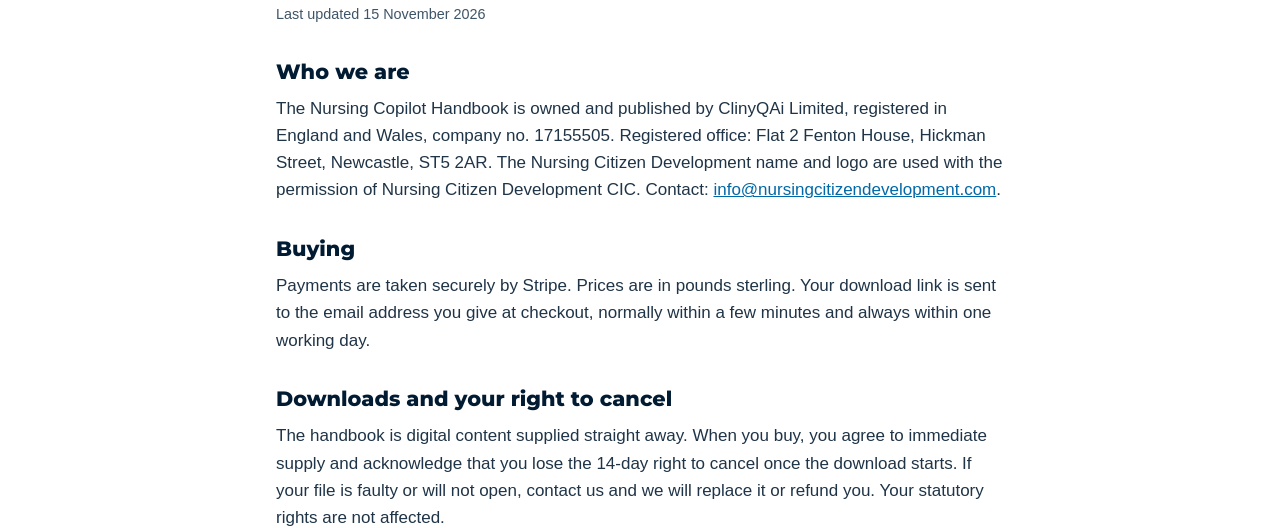
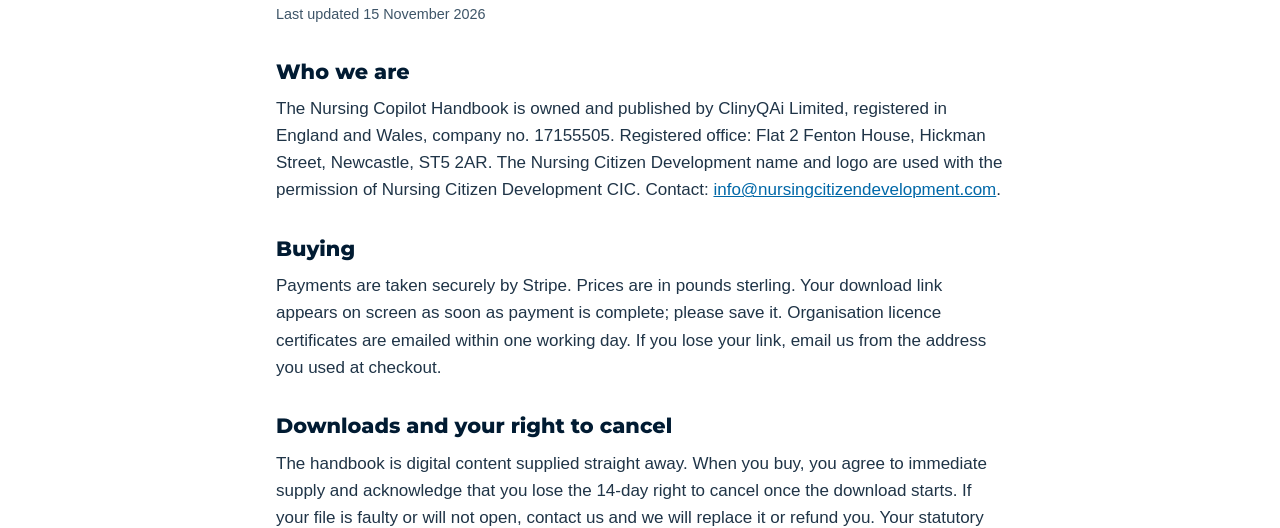
Before and after one commit to Clinical-Quality-Artifical-Intelligence/nursing-copilot-handbook, a plain HTML site: page terms.html in a window 1280 px wide. Shown: the part 280-808 px from the top of the page. Drawn offline with Linux system fonts and the light colour scheme.

Commit message:
Download link shown straight after payment
Co-Authored-By: Claude Opus 5.5 <noreply@anthropic.com>

```diff
--- a/terms.html
+++ b/terms.html
@@ -28,7 +28,7 @@
     <p>The Nursing Copilot Handbook is owned and published by ClinyQAi Limited, registered in England and Wales, company no. 17155505. Registered office: Flat 2 Fenton House, Hickman Street, Newcastle, ST5 2AR. The Nursing Citizen Development name and logo are used with the permission of Nursing Citizen Development CIC. Contact: <a href="mailto:info@nursingcitizendevelopment.com">info@nursingcitizendevelopment.com</a>.</p>
 
     <h2>Buying</h2>
-    <p>Payments are taken securely by Stripe. Prices are in pounds sterling. Your download link is sent to the email address you give at checkout, normally within a few minutes and always within one working day.</p>
+    <p>Payments are taken securely by Stripe. Prices are in pounds sterling. Your download link appears on screen as soon as payment is complete; please save it. Organisation licence certificates are emailed within one working day. If you lose your link, email us from the address you used at checkout.</p>
 
     <h2>Downloads and your right to cancel</h2>
     <p>The handbook is digital content supplied straight away. When you buy, you agree to immediate supply and acknowledge that you lose the 14-day right to cancel once the download starts. If your file is faulty or will not open, contact us and we will replace it or refund you. Your statutory rights are not affected.</p>
```
Also changed, not shown: index.html (+1 -1 lines).
